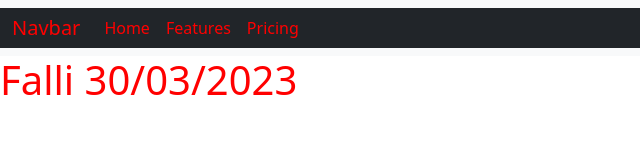
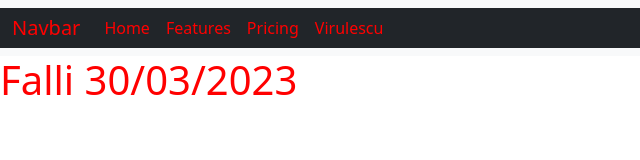
Before and after one commit to FalliMatteo/falli-compito, a plain HTML site: page index.html in a window 1280 px wide. Shown: the full height of the page, 0-640 px from the left. Drawn offline with nearby package versions, Linux system fonts and the light colour scheme.

Commit message:
Quarto commit

```diff
--- a/index.html
+++ b/index.html
@@ -26,6 +26,9 @@
               <li class="nav-item">
                 <a class="nav-link TXT" href="#">Pricing</a>
               </li>
+              <li class="nav-item">
+                <a class="nav-link TXT" href="#">Virulescu</a>
+              </li>
             </ul>
           </div>
         </div>
```
